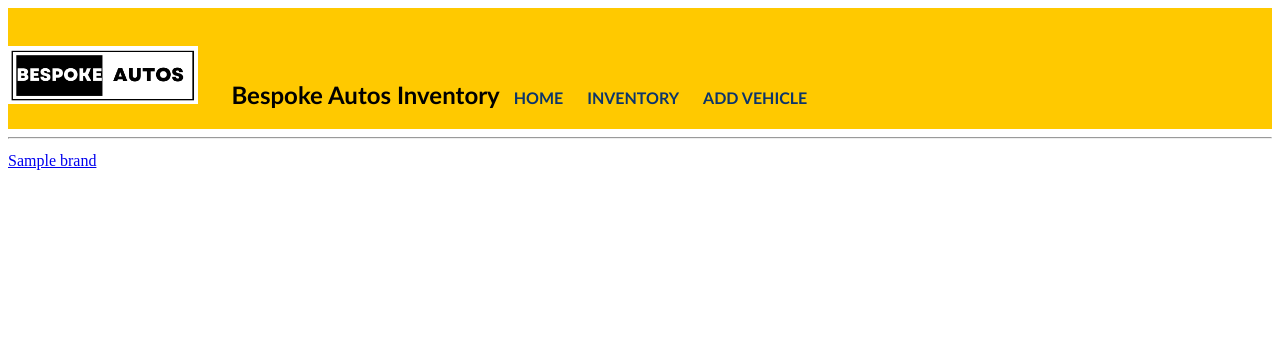
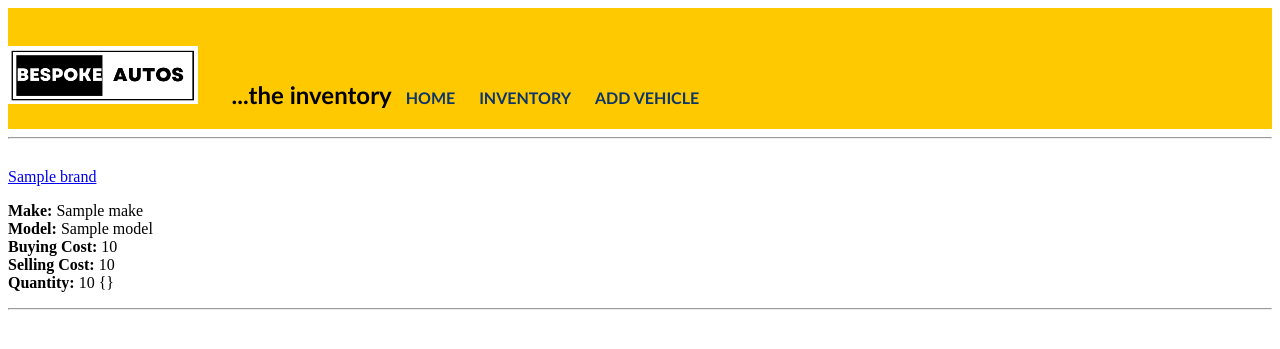
Before and after one commit to ibrahimbio/Python-Project, a Flask app: page /cars in a window 1280 px wide. Shown: the top 349 px of the page. Run offline with Flask 3, Linux system fonts and the light colour scheme; a database or web service that is not in the repository returns one stand-in record (values such as "Sample title"); some libraries are stand-ins or nearby versions.

Commit message:
fixed the add new car issue

```diff
--- a/startpoint/controllers/car_controller.py
+++ b/startpoint/controllers/car_controller.py
@@ -29,10 +29,29 @@ def show_car(id):
     car = car_repository.select(id)
     return render_template('cars/show.html', car=car)
 
-#CREATE
+#NEW
 #GET 'cars/new'
 
 @cars_blueprint.route('/cars/new')
 def new_cars():
     brands = brand_repository.select_all()
+    # pdb.set_trace()
     return render_template('cars/new.html', all_brands = brands)
+
+
+#CREATE
+#POST '/cars'
+
+@cars_blueprint.route('/cars/', methods =['POST'])
+def add_car():
+    brand_id= request.form['brand_id']
+    make = request.form['make']
+    model = request.form['model']
+    buying_cost = request.form['buying_cost']
+    selling_cost = request.form['selling_cost']
+    quantity = request.form['quantity']
+    sold = request.form['sold']
+    brand = brand_repository.select(brand_id)
+    car = Car(brand, make, model,buying_cost, selling_cost, quantity,sold)
+    car_repository.save(car)
+    return redirect('/cars')
--- a/startpoint/repositories/brand_repository.py
+++ b/startpoint/repositories/brand_repository.py
@@ -20,7 +20,7 @@ def select_all():
     results = run_sql(sql)
 
     for row in results:
-        brand = (row['name'], row['id'])
+        brand = Brand(row['name'], row['id'])
         brands.append(brand)
     return brands
 
--- a/startpoint/repositories/car_repository.py
+++ b/startpoint/repositories/car_repository.py
@@ -3,15 +3,17 @@ from db.run_sql import run_sql
 from models.car import Car
 from models.brand import Brand
 import repositories.brand_repository as brand_repository
-
+import pdb
 
 ##CRUD functions
 
 #Save() function; this saves an input into the table.
 def save(car):
-    sql = "INSERT INTO cars ( brand_id, make, model, buying_cost, selling_cost, quantity) VALUES (%s, %s, %s, %s, %s, %s) RETURNING*"
-    values = [car.brand.id, car.make, car.model, car.buying_cost, car.selling_cost, car.quantity]
+    # pdb.set_trace()
+    sql = "INSERT INTO cars ( brand_id, make, model, buying_cost, selling_cost, quantity, sold) VALUES (%s, %s, %s, %s, %s, %s, %s) RETURNING*"
+    values = [car.brand.id, car.make, car.model, car.buying_cost, car.selling_cost, car.quantity, car.sold]
     results = run_sql(sql, values)
+
     car.id = results[0]['id']
     return car
 
@@ -39,7 +41,7 @@ def select(id):
     if results:
         result = results[0]
         brand = brand_repository.select(result['brand_id'])
-        car = Car( brand, result['make'], result['model'], result['buying_cost'], result['selling_cost'], result['quantity'], result['id'])
+        car = Car( brand, result['make'], result['model'], result['buying_cost'], result['selling_cost'], result['quantity'], result['sold'],result['id'])
     return car
 
 
@@ -57,8 +59,8 @@ def delete(id):
 
 #Update function:
 def update(car):
-    sql = "UPDATE cars SET (brand, make, model, buying_cost, selling_cost, quantity) = (%s, %s, %s, %s, %s, %s) WHERE id =%s"
-    values = [car.brand.id, car.make, car.model, car.buying_cost, car.selling_cost, car.quantity]
+    sql = "UPDATE cars SET (brand, make, model, buying_cost, selling_cost, quantity, sold) = (%s, %s, %s, %s, %s, %s, %s) WHERE id =%s"
+    values = [car.brand.id, car.make, car.model, float(car.buying_cost), float(car.selling_cost), car.quantity, car.sold]
     run_sql(sql,values)
 
 
@@ -73,6 +75,6 @@ def cars_in_inventory(brand):
 
     for row in results:
 
-        car = Car(row['make'], row['model'], row['buying_cost'], row['selling_cost'], row['quantity'], row['id'])
+        car = Car(row['make'], row['model'], row['buying_cost'], row['selling_cost'], row['quantity'], row['sold'], row['id'])
         cars.append(car)
     return cars
--- a/startpoint/static/style.css
+++ b/startpoint/static/style.css
@@ -39,3 +39,8 @@ form {
     max-width: 15%;
     max-height:10%;
 }
+
+option {
+
+    width: 10%;
+}
--- a/startpoint/templates/base.html
+++ b/startpoint/templates/base.html
@@ -9,7 +9,7 @@
     <body>
        <nav class="menu">
             <img class="logo2" src="{{url_for('static', filename='logo1.png')}}">
-            <h2 class="logo1">Bespoke Autos Inventory</h2>
+            <h2 class="logo1">...the inventory</h2>
             <a class="anchor" href="/">HOME</a>
             <a class="anchor" href="/cars">INVENTORY</a>
             <a class="anchor" href="/cars/new">ADD VEHICLE</a>
--- a/startpoint/templates/cars/index.html
+++ b/startpoint/templates/cars/index.html
@@ -3,8 +3,15 @@
 {% for car in all_cars %}
 <div class="car">
     <div class="content">
-        <a href="/cars/{{car.id}}">{{car.brand.name}}</a>
-
+        <p><a href="/cars/{{car.id}}">{{car.brand.name}}</a></p>
+        <p><b>Make: </b>{{car.make}} <br>
+            <b>Model: </b>{{car.model}} <br>
+            <b>Buying Cost: </b>{{car.buying_cost}} <br>
+            <b>Selling Cost: </b>{{car.selling_cost}} <br>
+            <b>Quantity: </b>{{car.quantity}}
+            {}
+        </p>
+        <hr>
 
     </div>
 </div>
```
Also changed, not shown: startpoint/templates/cars/new.html (+17 -5 lines), 1 other file.
